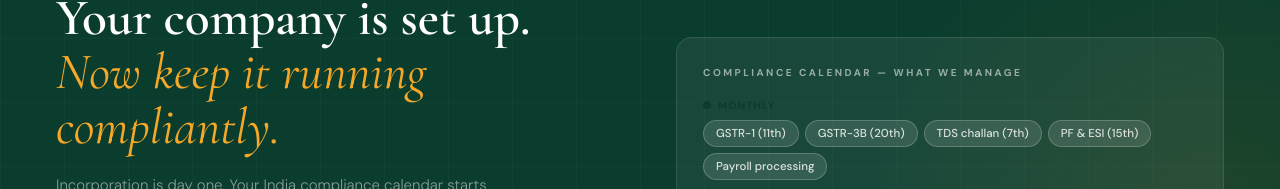
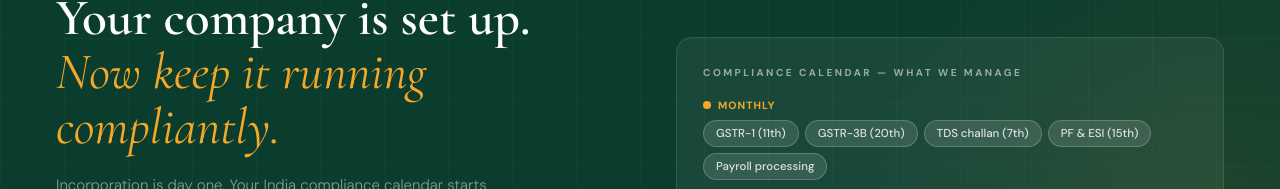
Before and after one commit to PGACA-CHD/ics-next, a Next.js app: page /post-setup in a window 1280 px wide. Shown: the part 224-413 px from the top of the page. Built offline with nearby package versions, Linux system fonts and the light colour scheme.

Commit message:
Fix: Monthly label invisible on dark green bg — change color from T.f (green) to T.sl (amber)

```diff
--- a/src/app/post-setup/client.jsx
+++ b/src/app/post-setup/client.jsx
@@ -151,7 +151,7 @@ export default function Page() {
   ];
 
   const complianceCalendar = [
-    { month: "Monthly", color: T.f, items: ["GSTR-1 (11th)", "GSTR-3B (20th)", "TDS challan (7th)", "PF & ESI (15th)", "Payroll processing"] },
+    { month: "Monthly", color: T.sl, items: ["GSTR-1 (11th)", "GSTR-3B (20th)", "TDS challan (7th)", "PF & ESI (15th)", "Payroll processing"] },
     { month: "Quarterly", color: T.s, items: ["Advance tax (15th Jun/Sep/Dec/Mar)", "TDS returns (24Q, 26Q)", "GSTR-9 reconciliation", "MIS review"] },
     { month: "Annual", color: "#4A6FA5", items: ["ITR-6 (Oct 31)", "Form 3CEB (Oct 31)", "AOC-4 & MGT-7 (Nov/Dec)", "FLA Return (Jul 15)", "DIR-3 KYC"] },
   ];
```
